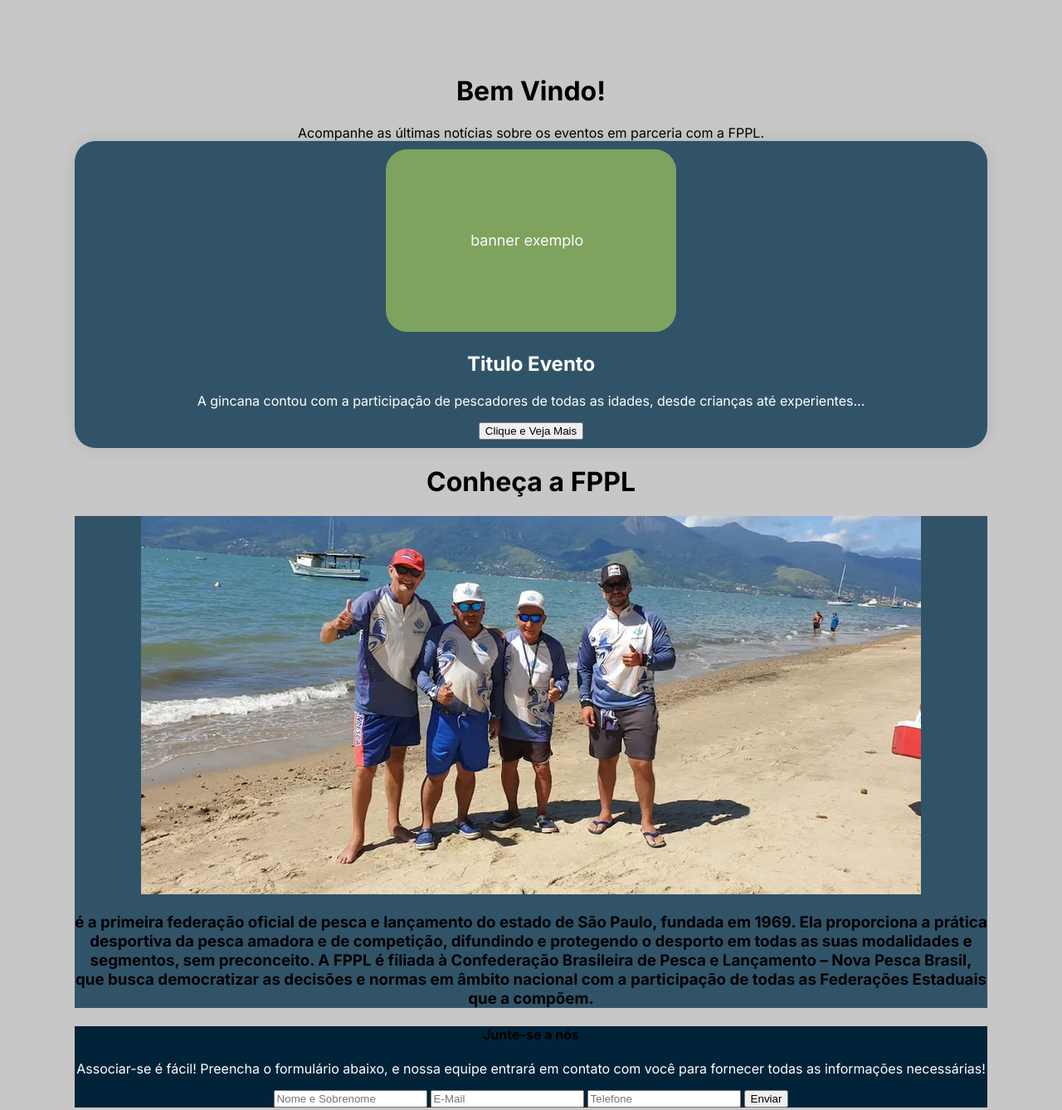
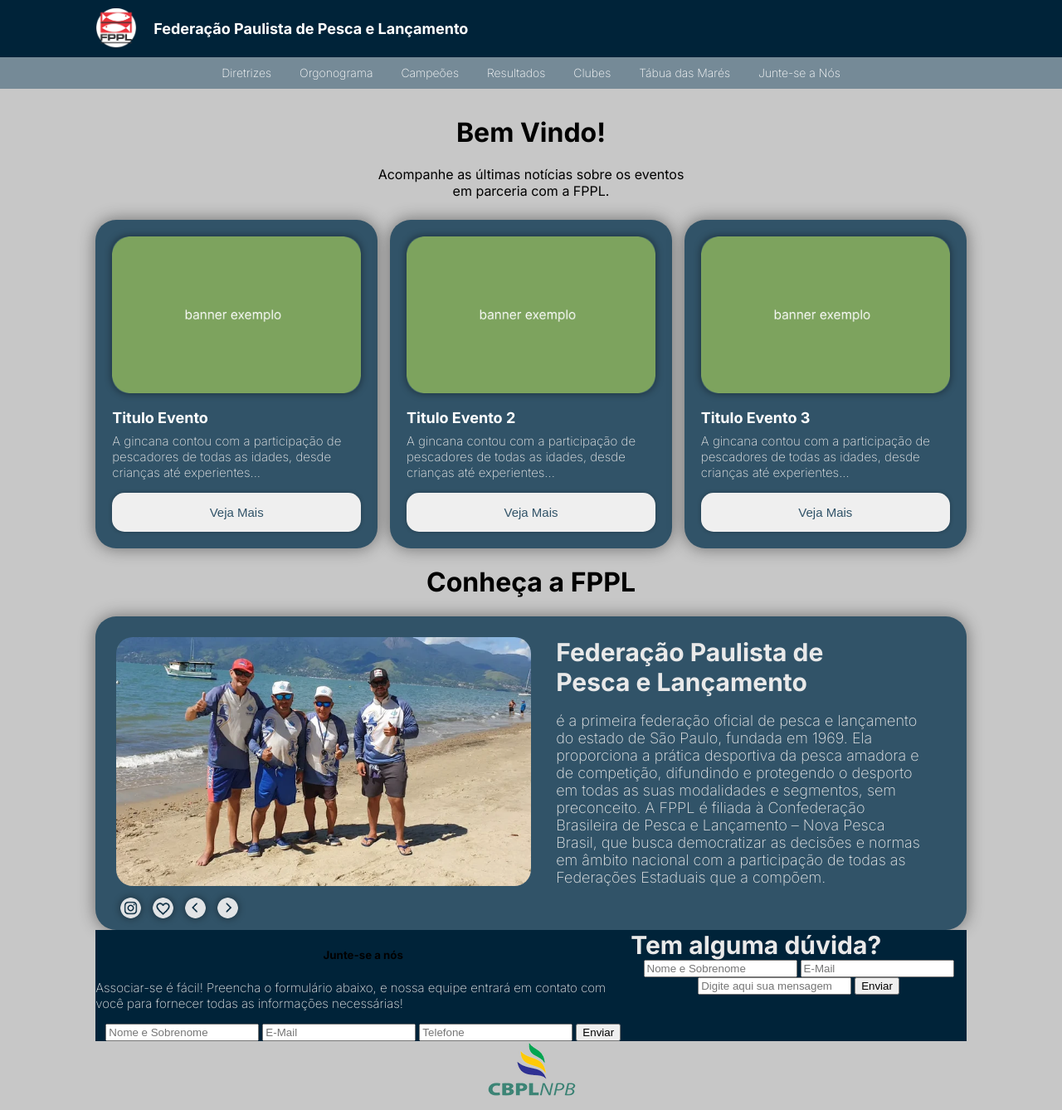
Before and after one commit to niButera/FPPL, a plain HTML site: page index.html in a window 1280 px wide. Shown: the top 1338 px of the page at 83% size. Drawn offline with Linux system fonts and the light colour scheme.

Commit message:
doing...

```diff
--- a/css/index.css
+++ b/css/index.css
@@ -1,54 +1,181 @@
+/* CORPO */
 body {
     background-color: rgba(199, 199, 199, 1);
-    margin: 7%;
+    margin: 140px 9% 30px 9%;
     text-align: center;
 }
 
-/* FONTES */
-
-p,
-h1,
-h2,
-h3,
-h4,
-h5,
-span {
-    font-family: "Inter", sans-serif;
-
+#info-b {
+    justify-content: space-between;
+    margin-top: 25px;
+    display: flex;
 }
 
-p {
+#actions {
+    text-align: left;
+}
+
+.box-db {
+    display: flex;
+}
+
+/* CABEÇALHO */
+header {
+    transition: transform 0.3s ease-in-out;
+    background-color: rgba(0, 35, 57, 1);
+    position: fixed;
+    width: 100%;
+    z-index: 1;
+    left: 0;
+    top: 0;
+}
+
+#h-content {
+    font-family: "Inter", sans-serif;
+    align-items: center;
+    font-weight: bold;
+    margin: 20px 0px;
+    font-size: 18px;
+    padding: 10px 0;
+    color: white;
+    margin: 0 auto;
+    display: flex;
+    width: 82%;
+}
+
+#topicos {
+    background-color: rgba(117, 138, 151, 1);
+    justify-content: space-between;
+    align-items: center;
+    padding: 10px 0;
+    color: white;
+    margin: 0 auto;
+}
+
+#topicos a {
+    text-decoration: none;
+    padding: 0 15px;
+    font-size: 14px;
     color: white;
 }
 
-h1 {}
+/* FONTES */
+p {
+    font-family: "Inter", sans-serif;
+    color: rgb(233, 233, 233);
+    font-weight: 200;
+    text-align: left;
+    font-size: 15px;
+    margin-top: 8px;
+}
+
+a {
+    font-family: "Inter", sans-serif;
+    color: rgb(233, 233, 233);
+    font-weight: 200;
+    text-align: left;
+    font-size: 15px;
+}
+
+h1 {
+    font-family: "Inter", sans-serif;
+}
 
 h2 {
-
+    font-family: "Inter", sans-serif;
+    margin-bottom: 0px;
+    text-align: left;
+    font-size: 18px;
     color: white;
 }
 
-h3 {}
+h3 {
+    font-family: "Inter", sans-serif;
+    color: rgb(233, 233, 233);
+    font-weight: 200;
+    text-align: left;
+    font-size: 18px;
+}
 
-h4 {}
+h4 {
+    font-family: "Inter", sans-serif;
+    color: rgb(233, 233, 233);
+    font-weight: bold;
+    text-align: left;
+    font-size: 30px;
+    margin: 0px;
+}
 
-h5 {}
+h5 {
+    font-family: "Inter", sans-serif;
+}
 
-span {}
+span {
+    font-family: "Inter", sans-serif;
+}
+
+/* BOTÕES */
+#Expandir1, #Expandir2, #Expandir3 {
+    box-shadow: 0px 0px 5px rgba(0, 0, 0, 0.274);
+    background-color: rgba(239, 239, 239, 1);
+    color: rgba(49, 83, 104, 1);
+    border-radius: 15px;
+    font-size: 15px;
+    padding: 15px;
+    width: 100%;
+    border: 0px;
+}
+
+#ac-btn {
+    box-shadow: 0px 0px 10px rgba(0, 0, 0, 0.459);
+    border-radius: 100%;
+    cursor: pointer;
+    margin: 10px 5px;
+    width: 25px;
+}
 
 /* CAIXAS */
-
-#box-b {
-    box-shadow: 0px 0px 20px rgba(0, 0, 0, 0.096);
+#box-b1, #box-b2, #box-b3 {
+    box-shadow: 0px 0px 20px rgba(0, 0, 0, 0.459);
     background: rgba(49, 83, 104, 1);
-    padding: 10px;
     border-radius: 25px;
+    padding: 20px;
+    width: 300px;
 }
 
 #box-cnc {
+    box-shadow: 0px 0px 20px rgba(0, 0, 0, 0.459);
     background: rgba(49, 83, 104, 1);
+    border-radius: 25px;
+    padding: 25px 25px 0px 25px;
+    display: flex;
+}
+
+#txt-cnc {
+    margin: 0px 30px;
+    display: block;
 }
 
 #box-db {
     background: rgba(0, 35, 57, 1);
+    display: block;
 }
+
+/* IMAGENS */
+#img-b1, #img-b2, #img-b3 {
+    box-shadow: 0px 0px 10px rgba(0, 0, 0, 0.459);
+    border-radius: 20px;
+    width: 300px;
+}
+
+#h-icon {
+    margin-right: 20px;
+    width: 50px;
+}
+
+#img-cnc {
+    aspect-ratio: 5 / 3;
+    border-radius: 20px;
+    object-fit: cover;
+    width: 500px;
+}
--- a/index.html
+++ b/index.html
@@ -11,43 +11,96 @@
     <!-- FONTE -->
     <link rel="preconnect" href="https://fonts.googleapis.com">
     <link rel="preconnect" href="https://fonts.gstatic.com" crossorigin>
-    <link href="https://fonts.googleapis.com/css2?family=Inter:ital,opsz,wght@0,14..32,100..900;1,14..32,100..900&display=swap" rel="stylesheet">
+    <link
+        href="https://fonts.googleapis.com/css2?family=Inter:ital,opsz,wght@0,14..32,100..900;1,14..32,100..900&display=swap"
+        rel="stylesheet">
 
     <title>FPPL - Início</title>
 </head>
 
 <body>
     <header>
-
+        <div id="h-content">
+            <img id="h-icon" src="css/media/logo.png" alt="Logo">
+            Federação Paulista de Pesca e Lançamento
+        </div>
+        <div id="topicos">
+            <a href="">Diretrizes</a>
+            <a href="">Orgonograma</a>
+            <a href="">Campeões</a>
+            <a href="">Resultados</a>
+            <a href="">Clubes</a>
+            <a href="">Tábua das Marés</a>
+            <a href="">Junte-se a Nós</a>
+        </div>
     </header>
 
     <h1> Bem Vindo!</h1>
-    <span>Acompanhe as últimas notícias sobre os eventos em parceria com a FPPL.</span>
+    <span>Acompanhe as últimas notícias sobre os eventos<br>
+        em parceria com a FPPL.</span>
 
-    <div id="box-b">
-        <img src="css/media/bannerex.png" id="img-b">
+    <div id="info-b">
+        <div id="box-b1">
+            <img src="css/media/bannerex.png" id="img-b1">
             <h2>Titulo Evento</h2>
 
             <p>A gincana contou com a participação
                 de pescadores de todas as idades,
                 desde crianças até experientes...</p>
 
-        <button>Clique e Veja Mais</button>
+            <button id="Expandir1">Veja Mais</button>
+        </div>
+        <div id="box-b2">
+            <img src="css/media/bannerex.png" id="img-b2">
+            <h2>Titulo Evento 2</h2>
+
+            <p>A gincana contou com a participação
+                de pescadores de todas as idades,
+                desde crianças até experientes...</p>
+
+            <button id="Expandir2">Veja Mais</button>
+        </div>
+        <div id="box-b3">
+            <img src="css/media/bannerex.png" id="img-b3">
+            <h2>Titulo Evento 3</h2>
+
+            <p>A gincana contou com a participação
+                de pescadores de todas as idades,
+                desde crianças até experientes...</p>
+
+            <button id="Expandir3">Veja Mais</button>
+        </div>
     </div>
 
     <h1>Conheça a FPPL</h1>
 
     <div id="box-cnc">
+        <div id="img-cnc">
             <img src="css/media/foto.jpg" id="img-cnc">
+
+            <div id="actions">
+                <a href="https://www.instagram.com/fppl.sp/"><img src="css/media/insta.png" id="ac-btn"></a>
+                <img src="css/media/favorite.png" id="ac-btn">
+                <img src="css/media/antes.png" id="ac-btn">
+                <img src="css/media/proxima.png" id="ac-btn">
+            </div>
+        </div>
+
+        <div id="txt-cnc">
+            <h4>Federação Paulista de <br>
+                Pesca e Lançamento</h4>
             <h3>é a primeira federação oficial de pesca e lançamento do estado de São Paulo, fundada em 1969. Ela
                 proporciona a prática desportiva da pesca amadora e de competição, difundindo e protegendo o desporto em
-            todas as suas modalidades e segmentos, sem preconceito. A FPPL é filiada à Confederação Brasileira de Pesca
+                todas as suas modalidades e segmentos, sem preconceito. A FPPL é filiada à Confederação Brasileira de
+                Pesca
                 e Lançamento – Nova Pesca Brasil, que busca democratizar as decisões e normas em âmbito nacional com a
                 participação de todas as Federações Estaduais que a compõem.</h3>
         </div>
+    </div>
 
+    <div class="box-db">
         <div id="box-db">
-        <h4>Junte-se a nós</h4>
+            <h5>Junte-se a nós</h5>
             <p>Associar-se é fácil! Preencha o formulário abaixo,
                 e nossa equipe entrará em contato com você
                 para fornecer todas as informações necessárias!</p>
@@ -66,6 +119,7 @@
 
             <button>Enviar</button>
         </div>
+    </div>
 
     <footer>
         <img src="css/media/logoCBLPNPB.png" alt="">
```
Also changed, not shown: css/media/antes.png (added), css/media/email.png (added), css/media/favorite.png (added), css/media/insta.png (added), css/media/mensagem.png (added), css/media/pessoa.png (added), css/media/proxima.png (added). Lines whose indentation alone changed are shown as unchanged.
